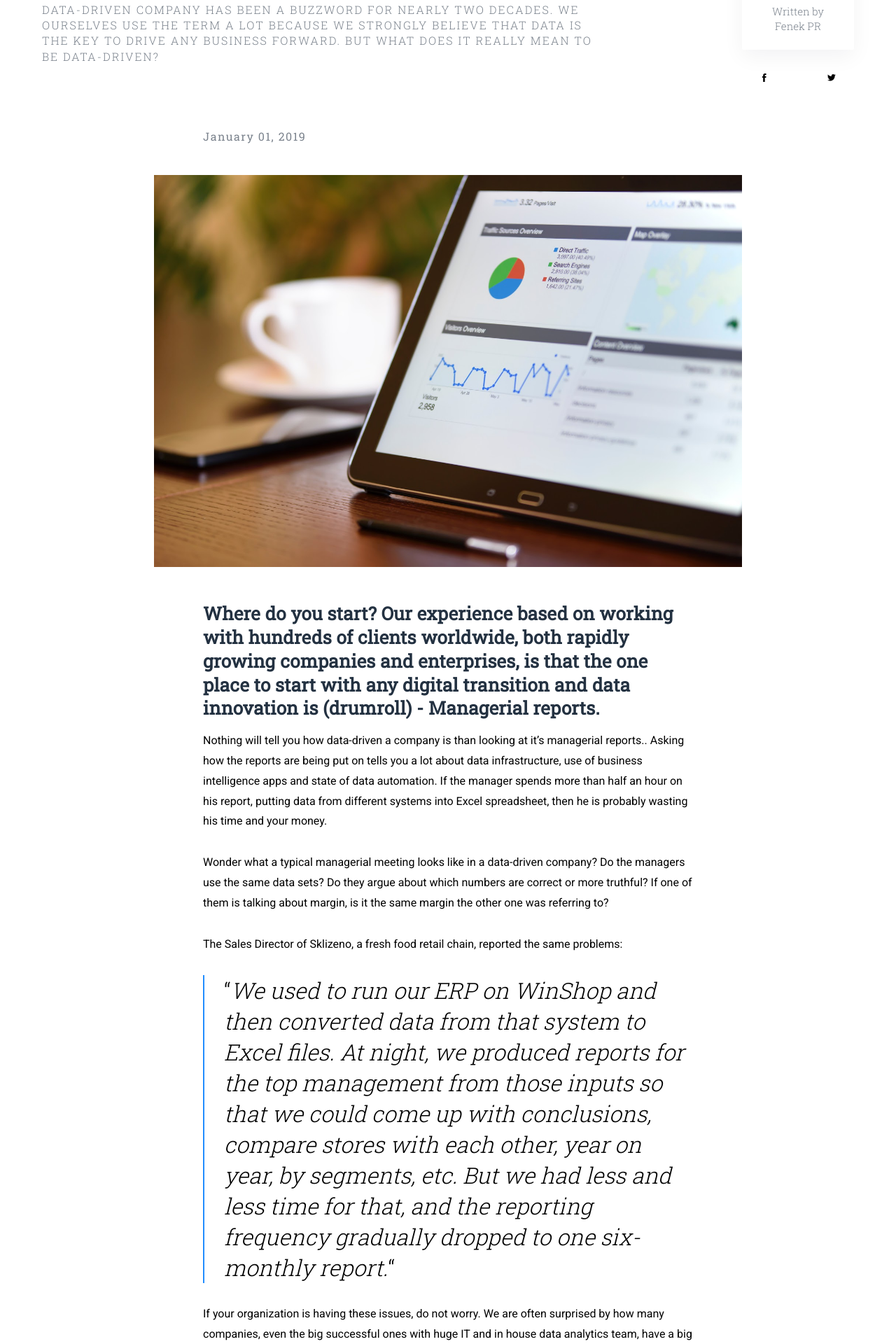
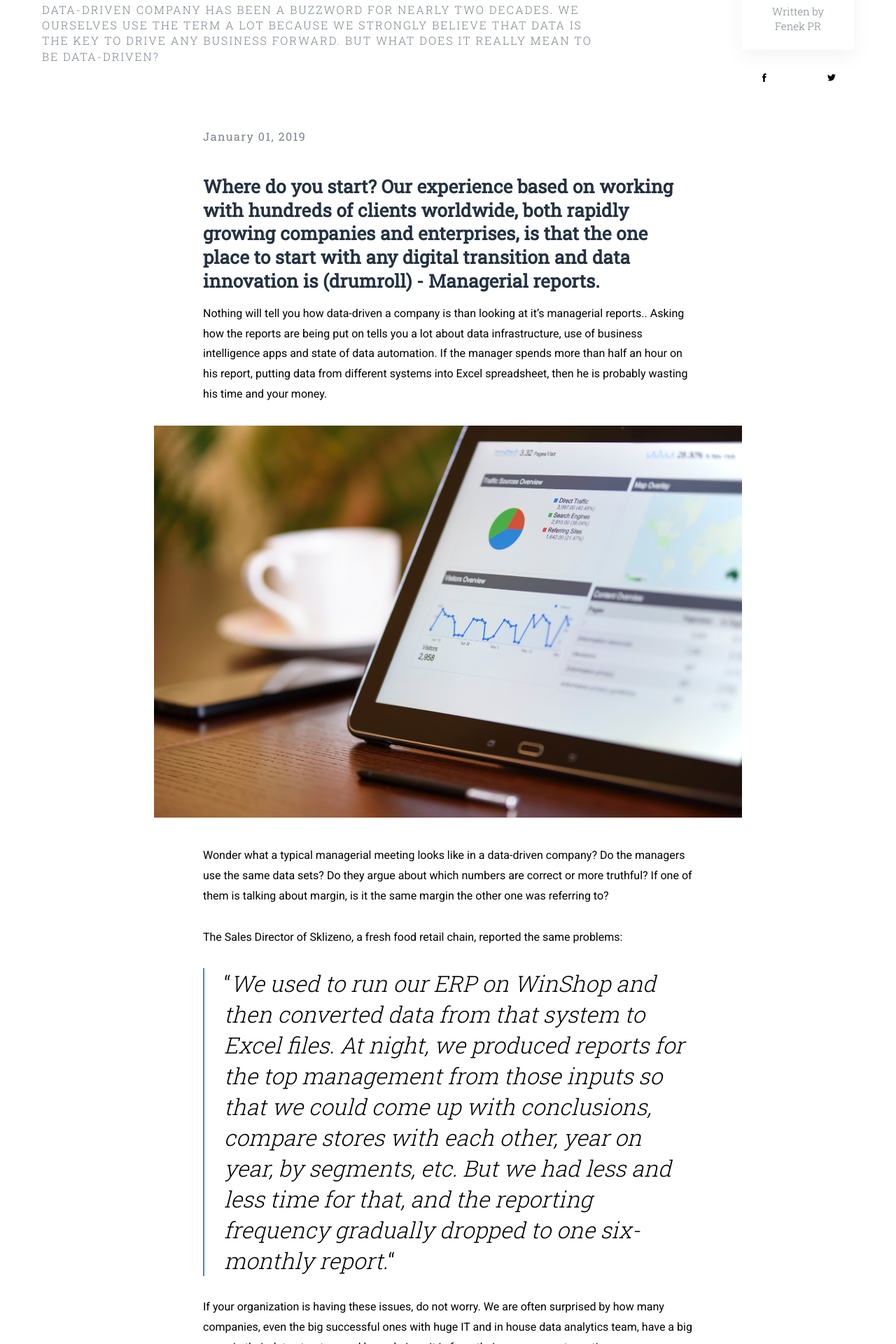
Before and after one commit to keboola/blog, a Jekyll site: the page built from _posts/2019-01-02-wanna-be-data-driven-start-with-managerial-reports.md, in a window 1280 px wide. Shown: the part 352-2272 px from the top of the page at 70% size. Built offline with Jekyll 4.4.1, drawn with Linux system fonts in a browser that asks for light colours; nearby versions of some CDN libraries.

Commit message:
Update from Forestry.io - Updated 2019-01-02-wanna-be-data-driven-start-with-managerial-reports.md

```diff
--- a/_posts/2019-01-02-wanna-be-data-driven-start-with-managerial-reports.md
+++ b/_posts/2019-01-02-wanna-be-data-driven-start-with-managerial-reports.md
@@ -11,13 +11,11 @@ coverphoto: ''
 coverphoto_slider: "/uploads/learning.jpg"
 
 ---
-
-
-![](/uploads/PJaQBFPvvHawVg6LDvYtAdMBEB-E-b6QQhtbuXZdHP4pR2-KJY80yuOQr0lqp5nxKym3KVhfVTyy4glDE_hVDYYZaWrf9Cb0r4AaVvNFILoJ0D2JthpCvd9nS4SXM1IH4UD-kU1W.jpeg)
-
 #### **Where do you start? Our experience based on working with hundreds of clients worldwide, both rapidly growing companies and enterprises, is that the one place to start with any digital transition and data innovation is (drumroll) - Managerial reports.**
 
 Nothing will tell you how data-driven a company is than looking at it’s managerial reports.. Asking how the reports are being put on tells you a lot about data infrastructure, use of business intelligence apps and state of data automation. If the manager spends more than half an hour on his report, putting data from different systems into Excel spreadsheet, then he is probably wasting his time and your money.
+
+![](/uploads/PJaQBFPvvHawVg6LDvYtAdMBEB-E-b6QQhtbuXZdHP4pR2-KJY80yuOQr0lqp5nxKym3KVhfVTyy4glDE_hVDYYZaWrf9Cb0r4AaVvNFILoJ0D2JthpCvd9nS4SXM1IH4UD-kU1W.jpeg)
 
 Wonder what a typical managerial meeting looks like in a data-driven company? Do the managers use the same data sets? Do they argue about which numbers are correct or more truthful? If one of them is talking about margin, is it the same margin the other one was referring to?
 
```
